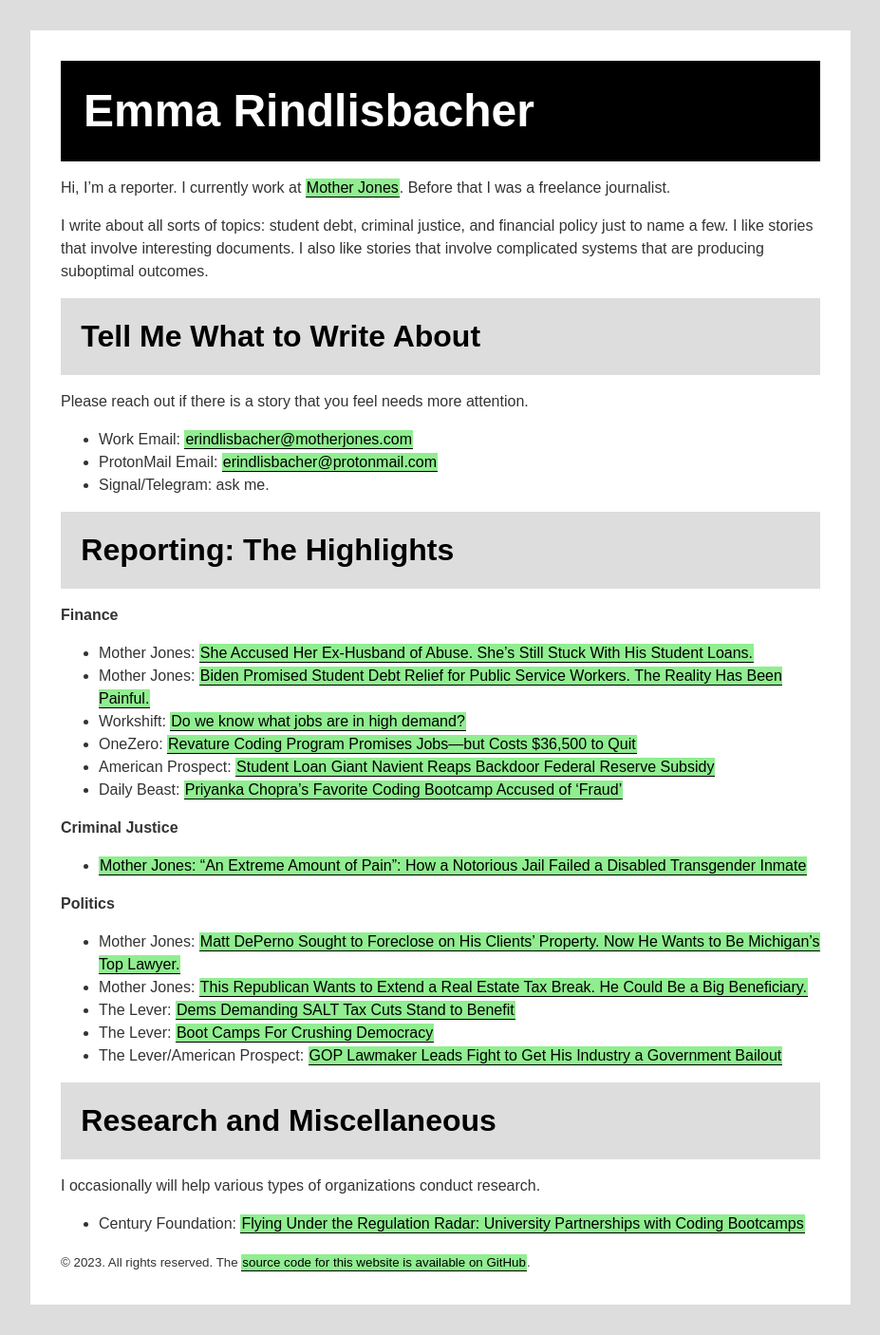
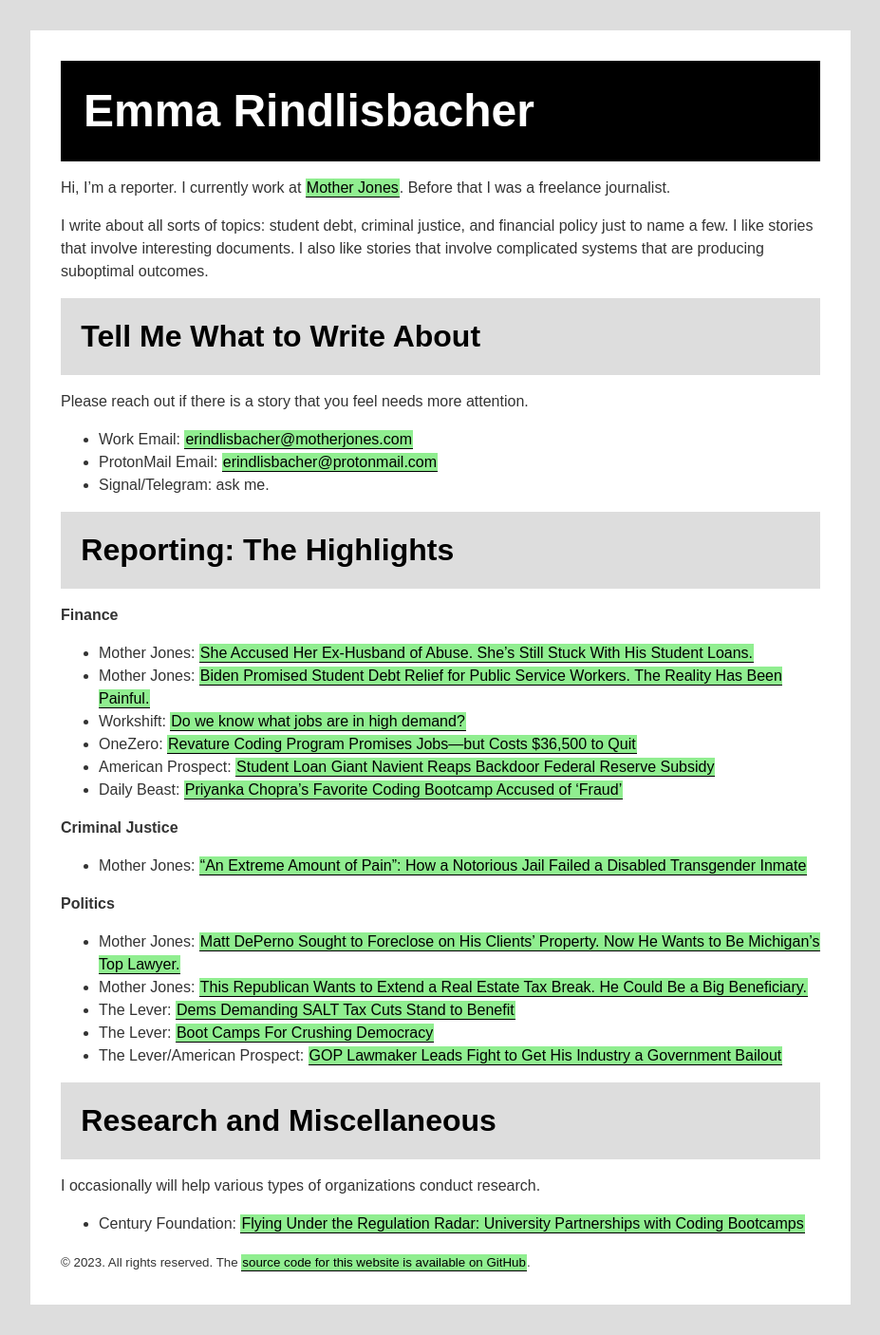
Before and after one commit to erindlisbacher/website, a Jekyll site: the page built from index.md, in a window 1280 px wide. Shown: the whole page at 95% size, without its empty margins (0-927 px from the left). Built offline with Jekyll 4.4.1, drawn with Linux system fonts in a browser that asks for light colours.

Commit message:
formatting

```diff
--- a/index.md
+++ b/index.md
@@ -31,7 +31,7 @@ Please reach out if there is a story that you feel needs more attention.
 
 ### Criminal Justice
 
-* [Mother Jones: “An Extreme Amount of Pain”: How a Notorious Jail Failed a Disabled Transgender Inmate](https://www.motherjones.com/crime-justice/2023/01/mdc-brooklyn-jail-health-care/)
+* Mother Jones: [“An Extreme Amount of Pain”: How a Notorious Jail Failed a Disabled Transgender Inmate](https://www.motherjones.com/crime-justice/2023/01/mdc-brooklyn-jail-health-care/)
 
 ### Politics
 
```
